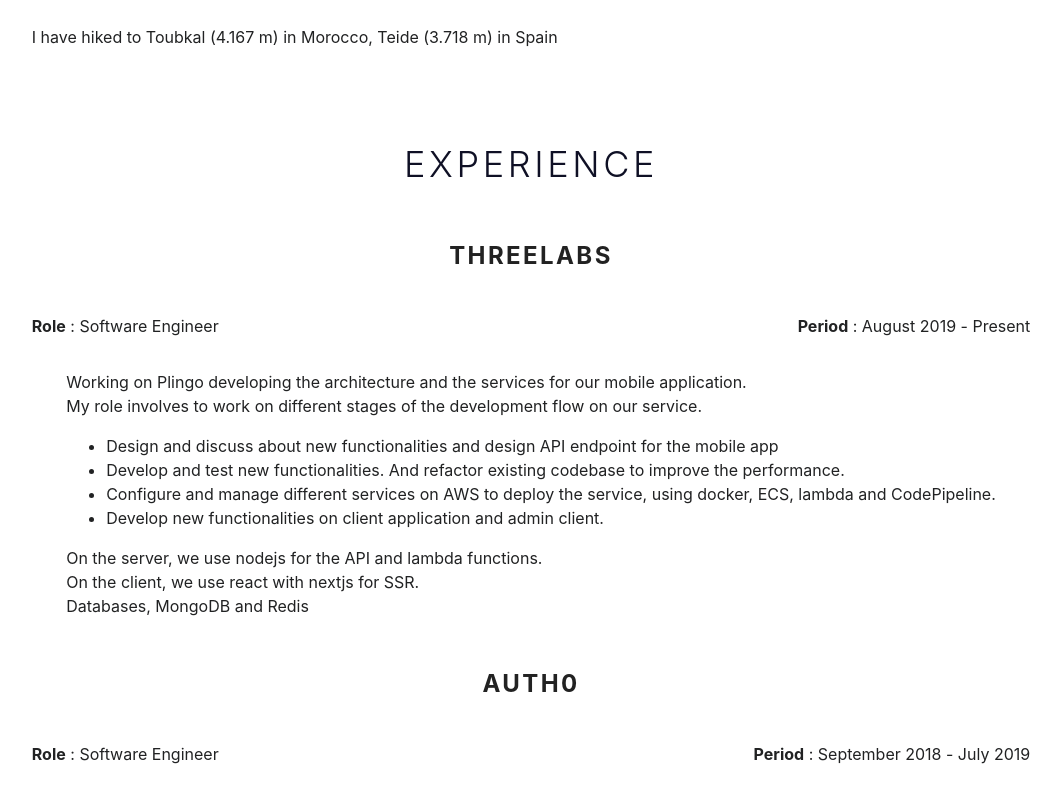
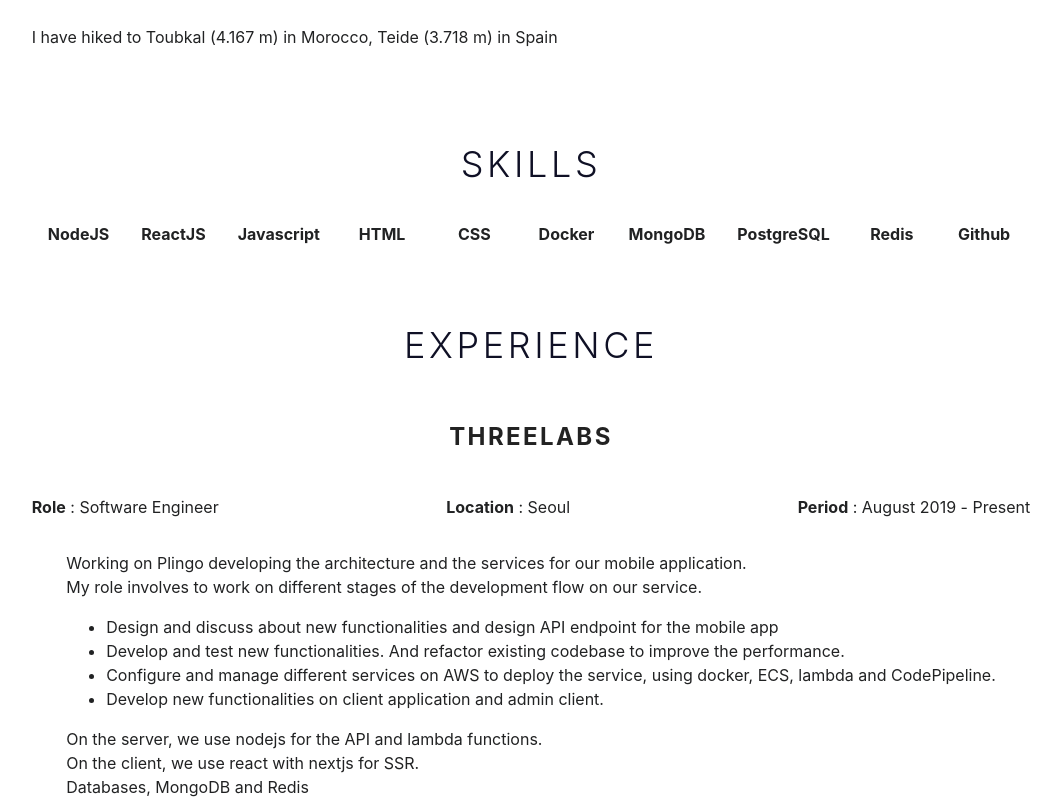
Before and after one commit to jmn8718/jmn8718.github.io, a Svelte app: page / in a window 1280 px wide. Shown: the part 460-1260 px from the top of the page, without its empty margins (109-1170 px from the left). Built offline with nearby package versions, Linux system fonts and the light colour scheme.

Commit message:
add content

```diff
--- a/src/components/App.svelte
+++ b/src/components/App.svelte
@@ -1,6 +1,7 @@
 <script>
   import Header from "./Header.svelte";
   import About from "./About.svelte";
+  import Skills from "./Skills.svelte";
   import Education from "./Education.svelte";
   import Experience from "./Experience.svelte";
   import Projects from "./Projects.svelte";
@@ -25,6 +26,7 @@
 <div class="container" id="home">
   <div class="content">
     <About />
+    <Skills />
     <Experience />
     <Education />
     <Projects />
--- a/src/components/Experience.svelte
+++ b/src/components/Experience.svelte
@@ -15,11 +15,10 @@
   <WrokBlock
     companyName="Threelabs"
     period="August 2019 - Present"
+    location="Seoul"
     role="Software Engineer">
     Working on
-    <a href="https://plingo.io/" target="_blank">
-      Plingo
-    </a>
+    <a href="https://plingo.io/" target="_blank">Plingo</a>
     developing the architecture and the services for our mobile application.
     <br />
     My role involves to work on different stages of the development flow on our
@@ -52,6 +51,7 @@
     companyName="Auth0"
     link="https://auth0.com/"
     period="September 2018 - July 2019"
+    location="Remote - Madrid"
     role="Software Engineer">
     Initialy I worked on the Sustainment team. My task involved analyze current
     codebase to invesitgate the root of issues on our codebase, it involved to
@@ -79,6 +79,7 @@
     companyName="Bitholla"
     link="https://bitholla.com/"
     period="July 2017 - June 2018"
+    location="Remote - Madrid/Seoul"
     role="Lead Software Engineer">
     I was responsible of the design, development and deployments of our systems.
     We builded a cryptocurrency platform. We have developed a crypto exchange
@@ -100,6 +101,7 @@
   <WrokBlock
     companyName="Famoco"
     link="https://www.famoco.com/"
+    location="Brussels"
     period="July 2016 - July 2017"
     role="Fullstack developer">
     My main project is developing a SPA in React, we use redux, redux-sagas; We
@@ -116,6 +118,7 @@
   <WrokBlock
     companyName="Beeva"
     period="May 2015 - July 2016"
+    location="Madrid"
     role="Fullstack developer">
     On my project bbvaapimarket.com we developed a portal to manage access to
     Apis. We followed a Scrum methodology of development. In the beginning my
@@ -141,6 +144,7 @@
   <WrokBlock
     companyName="Cloudroom"
     period="February 2015 - May 2015"
+    location="Madrid"
     role="Fullstack developer (Internship)">
     This was part of my master, where I was part of the development team with
     other students. In this project I was part of the design and develop stages
--- a/src/components/Header.svelte
+++ b/src/components/Header.svelte
@@ -19,6 +19,7 @@
   .filled {
     background: rgb(80, 79, 79, 1);
     color: rgb(255, 255, 255);
+    box-shadow: 0px 2px 10px 5px rgba(80, 79, 79,0.5);
   }
   .nav_list {
     list-style-type: none;
--- /dev/null
+++ b/src/components/SkillImage.svelte
@@ -0,0 +1,26 @@
+<script>
+  export let text;
+  export let imageName;
+  // import image from "../images/node.png";
+</script>
+
+<style>
+  .skill-wrapper {
+    margin: 8px 16px;
+    flex: 1;
+  }
+  .skill-image {
+    width: 100%;
+    height: auto;
+  }
+  .skill-text {
+    font-weight: bold;
+    /* text-transform: uppercase; */
+    text-align: center;
+  }
+</style>
+
+<div class="skill-wrapper">
+  <!-- <image class="skill-image" src={image} alt={text} /> -->
+  <span class="skill-text">{text}</span>
+</div>
--- /dev/null
+++ b/src/components/Skills.svelte
@@ -0,0 +1,32 @@
+<script>
+  import SkillImage from "./SkillImage.svelte";
+  import Section from "./Section.svelte";
+  const props = {
+    id: "skills",
+    title: "Skills"
+  };
+</script>
+
+<style>
+  .wrapper {
+    display: flex;
+    justify-content: space-around;
+    flex-wrap: wrap;
+    text-align: center;
+  }
+</style>
+
+<Section {...props}>
+  <div class="wrapper">
+    <SkillImage text="NodeJS" imageName="node" />
+    <SkillImage text="ReactJS" imageName="react" />
+    <SkillImage text="Javascript" imageName="js" />
+    <SkillImage text="HTML" imageName="html" />
+    <SkillImage text="CSS" imageName="css" />
+    <SkillImage text="Docker" imageName="docker" />
+    <SkillImage text="MongoDB" imageName="mongo" />
+    <SkillImage text="PostgreSQL" imageName="postgre" />
+    <SkillImage text="Redis" imageName="redis" />
+    <SkillImage text="Github" imageName="github" />
+  </div>
+</Section>
--- a/src/components/WorkBlock.svelte
+++ b/src/components/WorkBlock.svelte
@@ -2,6 +2,7 @@
   export let companyName = "Threelabs";
   export let link = "";
   export let period = "Since August of 2019";
+  export let location = "";
   export let role = "Software Engineer";
 </script>
 
@@ -52,6 +53,10 @@
       : {role}
     </p>
     <p>
+      <strong>Location</strong>
+      : {location}
+    </p>
+    <p>
       <strong>Period</strong>
       : {period}
     </p>
```
Also changed, not shown: package.json (+6 -3 lines), 1 other file (tests, documents, lock files or other folders).
